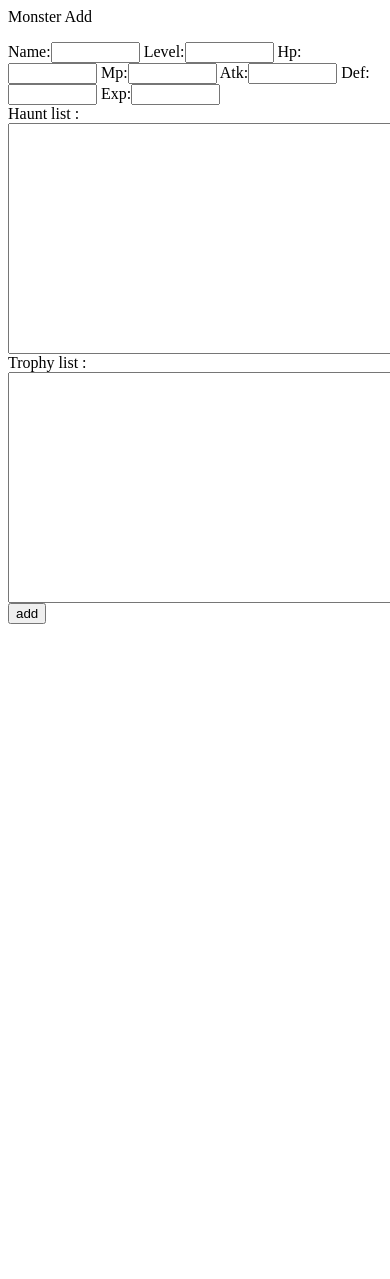
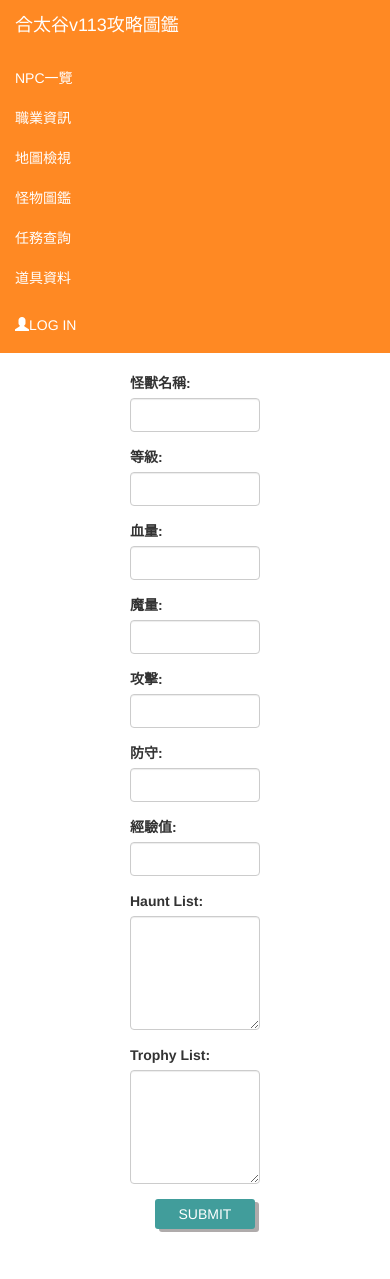
Before and after one commit to FTS152/MSv113, a CodeIgniter app: page /database/index.php/monster/add in a window 390 px wide; the page is wider, and only the part inside the window is pictured. Before the commit the page ends 624 px from the top of that part, so only its background shows below. Run offline with CodeIgniter, Linux system fonts and the light colour scheme; the visitor is signed in with stand-in values (Sample User, id 1); data comes from the database, SQL or seed files in the repository; data that the repository does not hold is empty; some libraries are stand-ins or nearby versions.

Commit message:
front-end design for add page (monster) and login

```diff
--- a/application/controllers/firstpage.php
+++ b/application/controllers/firstpage.php
@@ -5,6 +5,7 @@ class Firstpage extends CI_Controller {
 
 	public function index()
 	{
+		$this->load->helper('url');
 		$this->load->view('firstpage');
 	}
 }
--- a/application/controllers/login.php
+++ b/application/controllers/login.php
@@ -3,10 +3,12 @@ class Login extends CI_Controller
 {
 	public function index()
 	{
+		$this->load->view('header.php');
 		$this->load->view('login.php');
+		$this->load->view('footer.php');
 		if(!empty($_GET['username'])||!empty($_GET['password'])){
 			if($_GET['username']!="admin" || $_GET['password']!="1234"){
-				echo json_encode(array('msg' => 'login failed!'));
+				echo "<script>alert('Failed! Please check your account and password again!')</script>";
 			}
 			else{
 				$this->session->set_userdata('username', $_GET['username']);
--- a/application/controllers/monster.php
+++ b/application/controllers/monster.php
@@ -3,10 +3,11 @@ class Monster extends CI_Controller
 {
 	public function index()
 	{
-		if(!empty($_GET['name'])) $this->db->like('name',$_GET['name']);
+		if(!empty($_GET['name']))
+			$this->db->like('name',$_GET['name']);
 		$query=$this->db->get('monster');
 		echo json_encode($query->result(),JSON_UNESCAPED_UNICODE);
-		$this->load->view('monster_list.php');
+		// $this->load->view('monster_list.php');
 	}
 
 	public function view()
@@ -28,7 +29,7 @@ class Monster extends CI_Controller
 		$query_trophy=$this->db->get();
 		$query=array_merge($query_data->result(),$query_haunt->result(),$query_trophy->result());
 		echo json_encode($query,JSON_UNESCAPED_UNICODE);
-		$this->load->view('monster_view.php');
+		// $this->load->view('monster_view.php');
 	}
 
 //需要將name設為primary key
@@ -86,7 +87,9 @@ class Monster extends CI_Controller
 			redirect('monster/');
 
 		}
+		$this->load->view('header.php');
 		$this->load->view('monster_add.php');
+		$this->load->view('footer.php');
 	}
 
 //未完成功能: 傳預設值至view
--- a/application/controllers/npc.php
+++ b/application/controllers/npc.php
@@ -28,7 +28,8 @@ class Npc extends CI_Controller
 		$query_mission=$this->db->get();
 		$query=array_merge($query_data->result(),$query_location->result(),$query_mission->result());
 		echo json_encode($query,JSON_UNESCAPED_UNICODE);
-		$this->load->view('npc_view.php');
+		// $this->load->view('npc_view.php');
+		// $this->load->view('firstpage');
 	}
 //需要將name設為primary key
 	public function add()
@@ -62,8 +63,8 @@ class Npc extends CI_Controller
 				}
 			}
 
-
-			redirect('npc/');
+			redirect('firstpage/');
+			// redirect('npc/');
 
 		}
 		$this->load->view('npc_add.php');
--- a/application/controllers/profession.php
+++ b/application/controllers/profession.php
@@ -3,9 +3,11 @@ class Profession extends CI_Controller
 {
 	public function index()
 	{
+		// if(!empty($_GET['name']))
+		// 	$this->db->like('name', $_GET['name']);
 		$query=$this->db->get('profession');
 		echo json_encode($query->result(),JSON_UNESCAPED_UNICODE);
-		$this->load->view('profession_list.php');
+		// $this->load->view('profession_list.php');
 	}
 
 	public function view()
--- /dev/null
+++ b/application/views/footer.php
@@ -0,0 +1,5 @@
+</body>
+<script src="js/serializeObject.js"></script>
+<script src="js/index.js"></script>
+<link rel="stylesheet" href="js/style.css">
+</html>
--- /dev/null
+++ b/application/views/header.php
@@ -0,0 +1,28 @@
+<!DOCTYPE html>
+<head>
+	<meta charset="utf-8">
+	<base href="<?php echo base_url();?>"/>
+	<title>合太谷v113攻略圖鑑</title>
+	<link rel="stylesheet" href="https://maxcdn.bootstrapcdn.com/bootstrap/3.3.7/css/bootstrap.min.css">
+	<script src="https://ajax.googleapis.com/ajax/libs/jquery/3.2.1/jquery.min.js"></script>
+	<script src="https://maxcdn.bootstrapcdn.com/bootstrap/3.3.7/js/bootstrap.min.js"></script>
+</head>
+<body>
+	<nav class="navbar navbar-inverse">
+  		<div class="container-fluid">
+    		<div class="navbar-header">
+      			<a class="navbar-brand" href="#">合太谷v113攻略圖鑑</a>
+   	 		</div>
+    		<ul class="nav navbar-nav">
+				<li><a href="#npc">NPC一覽</a></li>
+				<li><a href="#profession">職業資訊</a></li>
+				<li><a href="#map">地圖檢視</a></li>
+				<li><a href="#monster">怪物圖鑑</a></li>
+				<li><a href="#mission">任務查詢</a></li>
+				<li><a href="#item">道具資料</a></li>
+		    </ul>
+		    <ul class="nav navbar-nav navbar-right">
+		    	<li><a href="login"><span class="glyphicon glyphicon-user"></span>LOG IN</a></li>
+		    </ul>
+		</div>
+	</nav>
--- a/application/views/monster_add.php
+++ b/application/views/monster_add.php
@@ -1,23 +1,39 @@
-<p class="title">Monster Add</p>
-<?php
-$attributes = array(
-	'id' => 'add',
-	'name' => 'add',
-	'method' => 'GET'
-);
-echo form_open('monster/add/',$attributes);
-?>
-Name:<input type="text" name="name" size="8">
-Level:<input type="text" name="level" size="8">
-Hp:<input type="text" name="hp" size="8">
-Mp:<input type="text" name="mp" size="8">
-Atk:<input type="text" name="atk" size="8">
-Def:<input type="text" name="def" size="8">
-Exp:<input type="text" name="exp" size="8">
-<div>
-Haunt list :<textarea name="hauntlist" rows="15" cols="50"></textarea>
-<div>
-Trophy list :<textarea name="trophylist" rows="15" cols="50"></textarea>
- <input type="submit" value="add">
-
- </form>
+<form style="width:33.33%; margin-left:33.33%;margin-bottom: 50px">
+	<div class="form-group">
+		<label for="name">怪獸名稱: </label>
+		<input type="text" class="form-control" name="name" size="8">
+	</div>
+	<div class="form-group">
+		<label for="level">等級: </label>
+		<input type="text" class="form-control" name="level" size="8">
+	</div>
+	<div class="form-group">
+		<label for="hp">血量: </label>
+		<input type="text" class="form-control" name="hp" size="8">
+	</div>
+	<div class="form-group">
+		<label for="mp">魔量: </label>
+		<input type="text" class="form-control" name="mp" size="8">
+	</div>
+	<div class="form-group">
+		<label for="atk">攻擊: </label>
+		<input type="text" class="form-control" name="atk" size="8">
+	</div>
+	<div class="form-group">
+		<label for="def">防守: </label>
+		<input type="text" class="form-control" name="def" size="8">
+	</div>
+	<div class="form-group">
+		<label for="exp">經驗值: </label>
+		<input type="text" class="form-control" name="exp" size="8">
+	</div>
+	<div class="form-group">
+		<label for="hauntlist">Haunt List: </label>
+		<textarea name="hauntlist" rows="5" cols="50" class="form-control"></textarea>
+	</div>
+	<div class="form-group">
+		<label for="trophylist">Trophy List: </label>
+		<textarea name="trophylist" rows="5" cols="50" class="form-control"></textarea>
+	</div>
+	<button class="submit">SUBMIT</button>
+</form>
--- a/application/views/npc_list.php
+++ /dev/null
@@ -1,2 +0,0 @@
-<?php
-?>
--- a/js/index.js
+++ b/js/index.js
@@ -1,57 +1,130 @@
 $( document ).ready(function() {
-	$(".content").not("#npc").hide();
+	var activeContent = "#npc";
+	$(activeContent).show();
 
+	$(".navbar li").click(function(){
+		$(activeContent).hide();
+		var id = $(this).attr('id');
+		switch(id[2]){
+			case("1"): activeContent = "#npc"; break;
+			case("2"): activeContent = "#profession"; break;
+			case("3"): activeContent = "#map"; break;
+			case("4"): activeContent = "#monster"; break;
+			case("5"): activeContent = "#mission"; break;
+			case("6"): activeContent = "#item"; break;
+		}
+		$(activeContent).show();
+	});
+});
 //查詢顯示相關的npc
-	$(".submit").click(function(){
+$("#npc button.submit").click(function(){
 //Submission starts from here.
 	$.ajax({
-			type: 'POST',
-			url: 'npc?name=' + $("#npc_form input").val(),//到時候會變成正確的位置
+		type: 'GET',
+		url: 'npc?name=' + $("#npc_form input").val(),
 		// data: {name: $("#npc_form input").val()},
 		success: function(data){
 			var target = $("#npc table tbody tr").remove();
 			for(index in data){
 				$("#npc table tbody").append("<tr>"
-						+ "<td>" + data[index].id + "</td>"
-				        + "<td>" + data[index].name + "</td>"
-				        + "<td>" + data[index].description + "</td>"
-				        + "<td><img src=" + data[index].imgurl + "></td></tr>");
+					+ "<td style='width:10%'>" + data[index].id + "</td>"
+	        		+ "<td style='width:25%'>" + data[index].name + "</td>"
+	        		+ "<td style='width:50%'>" + data[index].description + "</td>"
+	        		+ "<td style-'width:15%'><img src=" + data[index].imgurl + "></td></tr>");
 			}
-			},
-			error: function(XMLHttpRequest, textStatus, errorThrown) {
-			     alert("fail!");
-			     console.log(XMLHttpRequest);
-			     console.log(textStatus);
-			     console.log(errorThrown);
 		},
 		contentType: "application/json",
 		dataType: 'JSON'
 	});
 		return false;
-	})
 });
-
 
 //讓起始畫面可以展現所有的npc
 $.ajax({
-	type: 'POST',
-	url: 'npc/',//到時候會變成正確的位置
+	type: 'GET',
+	url: 'npc/',
 	data: JSON.stringify(""),
 	success: function(data){
 		for(index in data){
 			$("#npc table tbody").append("<tr>"
-				+ "<td>" + data[index].id + "</td>"
-		        + "<td>" + data[index].name + "</td>"
-		        + "<td>" + data[index].description + "</td>"
-		        + "<td><img src=" + data[index].imgurl + "></td></tr>");
+				+ "<td style='width:10%'>" + data[index].id + "</td>"
+		        + "<td style='width:25%'>" + data[index].name + "</td>"
+		        + "<td style='width:50%'>" + data[index].description + "</td>"
+		        + "<td style-'width:15%'><img src=" + data[index].imgurl + "></td></tr>");
 		}
-	},
-	error: function(XMLHttpRequest, textStatus, errorThrown) {
-	     alert("fail!");
-	     console.log(XMLHttpRequest);
-	     console.log(textStatus);
-	     console.log(errorThrown);
 	},
 	contentType: "application/json",
 	dataType: 'JSON'
 });
+//讓起始畫面可以load所有的職業
+$.ajax({
+	type: 'GET',
+	url: 'profession',
+	data: JSON.stringify(""),
+	success: function(data){
+		for(index in data){
+			$("#profession table tbody").append("<tr>"
+				+ "<td style='width:10%'>" + data[index].id + "</td>"
+		        + "<td style='width:30%'>" + data[index].name + "</td>"
+		        + "<td style='width:30%'>" + data[index].stage + "</td>"
+		        + "<td style='width:30%'>" + data[index].parent + "</td></tr>");
+		}
+	},
+	error: function (jqXHR, exception) {console.log(exception);console.log(jqXHR);},
+	contentType: "application/json",
+	dataType: 'JSON'
+});
+$.ajax({
+	type: 'GET',
+	url: 'monster',
+	data: JSON.stringify(""),
+	// data: {name: $("#npc_form input").val()},
+	success: function(data){
+		for(index in data){
+			if(data[index].imgurl === null) data[index].imgurl = "http:\/\/s6.heyxus.com\/maple\/custom\/monster\/large\/mo000001.gif";
+			$("#monster table tbody").append("<tr>"
+				+ '<td style="width:7.5%">' + data[index].id + '</td>'
+	        	+ '<td style="width:15%">' + data[index].name + '</td>'
+	        	+ '<td style="width:10%">' + data[index].lv + '</td>'
+	        	+ '<td style="width:10%">' + data[index].hp + '</td>'
+	        	+ '<td style="width:10%">' + data[index].mp + '</td>'
+	        	+ '<td style="width:10%">' + data[index].atk + '</td>'
+	       		+ '<td style="width:10%">' + data[index].def + '</td>'
+	        	+ '<td style="width:12.5%">' + data[index].exp + '</td>'
+	        	+ '<td style="width:15%"><img src="' + data[index].imgurl + '" style="width:50px; height:50px"></td></tr>');
+		}
+		console.log(data);
+	},
+	error: function (jqXHR, exception) {console.log(exception);console.log(jqXHR);},
+	contentType: "application/json",
+	dataType: 'JSON'
+});
+$("#monster button.submit").click(function(){
+	console.log("here");
+//Submission starts from here.
+	$.ajax({
+		type: 'GET',
+		url: 'monster?name=' + $("#monster_form input").val(),
+		// data: {name: $("#npc_form input").val()},
+		success: function(data){
+			var target = $("#monster table tbody tr").remove();
+			for(index in data){
+				if(data[index].imgurl === null) data[index].imgurl = "http:\/\/s6.heyxus.com\/maple\/custom\/monster\/large\/mo000001.gif";
+				$("#monster table tbody").append("<tr>"
+					+ '<td style="width:7.5%">' + data[index].id + '</td>'
+		        	+ '<td style="width:15%">' + data[index].name + '</td>'
+		        	+ '<td style="width:10%">' + data[index].lv + '</td>'
+		        	+ '<td style="width:10%">' + data[index].hp + '</td>'
+		        	+ '<td style="width:10%">' + data[index].mp + '</td>'
+		        	+ '<td style="width:10%">' + data[index].atk + '</td>'
+		       		+ '<td style="width:10%">' + data[index].def + '</td>'
+		        	+ '<td style="width:12.5%">' + data[index].exp + '</td>'
+		        	+ '<td style="width:15%"><img src="' + data[index].imgurl + '" style="width:50px; height:50px"></td></tr>');
+			}
+			console.log(data);
+		},
+		contentType: "application/json",
+		dataType: 'JSON'
+	});
+		return false;
+});
--- /dev/null
+++ b/js/style.css
@@ -0,0 +1,71 @@
+.navbar{
+	background: rgb(255, 137, 35);
+	border: none;
+	color: white !important;
+}
+.navbar-inverse .navbar-brand, .navbar-inverse .navbar-nav>li>a{
+	color: white;
+}
+.navbar-nav>li:hover{
+	background: rgb(255,223,70);
+}
+.submit{
+	display: inline-block;
+	margin-left: 25px;
+	padding: 5px 7px;
+	width:100px;
+	font-size: 14px;
+	cursor: pointer;
+	text-align: center;
+	text-decoration: none;
+	outline: none;
+	background-color: rgb(65, 157, 155);
+	color: white;
+	border: none;
+	border-radius: 3px;
+	box-shadow: 4px 3px rgb(175,171,171);
+}
+.submit:hover{
+	background-color: rgb(180, 224, 223);
+	color: rgb(65, 157, 155);
+	box-shadow:  4px 3px rgb(65, 157, 155);
+}
+.submit:active {
+	background-color: rgb(65, 157, 155);
+	color: white;
+	box-shadow: 4px 3px rgb(175,171,171);
+	transform: translateY(2px);
+}
+tbody tr:nth-child(2n+1) {
+	background: rgb(225, 225, 225);
+}
+tbody tr:nth-child(2n+2){
+	background: rgb(240, 240, 240);
+}
+thead, thead>tr>th{
+	text-align: center;
+	text-transform: uppercase;
+	background: rgb(165, 165, 165);
+	color:white;
+	border:2px solid white !important;
+}
+.table>tbody>tr>td{
+	text-align: center;
+	vertical-align: middle;
+	border-width: 2px;
+	border-color: white;
+	border-style: none solid solid none;
+}
+tbody>tr>td img{
+	width:50px;
+	height:65px;
+}
+.content{
+	display:none;
+}
+.content .form-group{
+	margin-left:20%;
+}
+.content .form-group input, .content .form-group select{
+	width: 50%;
+}
```
Also changed, not shown: application/views/firstpage.php (+92 -20 lines), application/views/index.js (deleted, +0 -19 lines), application/views/login.php (+37 -14 lines), application/views/npc_add.php (added, +15 -0 lines), background.jpg (added). Lines whose indentation alone changed are shown as unchanged.
